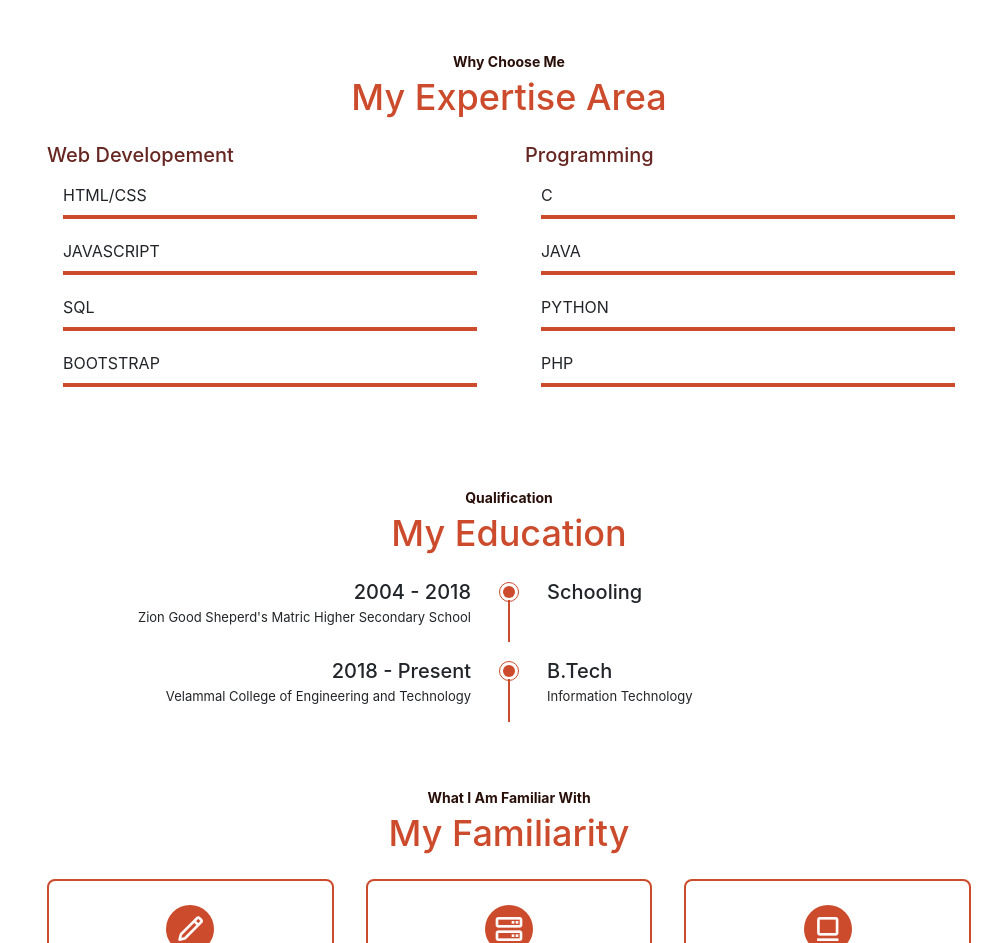
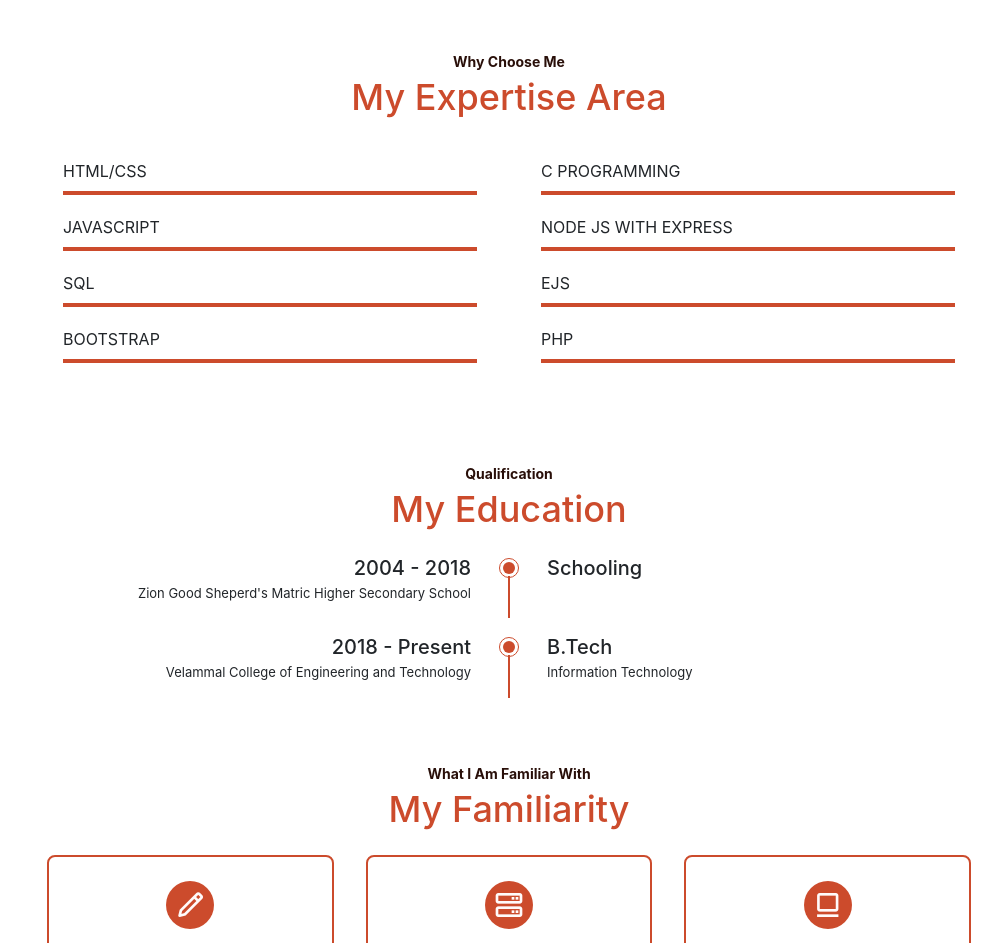
Before and after one commit to kameshbabuSV/Portfolio, a plain HTML site: page index.html in a window 1280 px wide. Shown: the part 1353-2296 px from the top of the page, without its empty margins (293-1280 px from the left). Drawn offline with nearby package versions, Linux system fonts and the light colour scheme.

Commit message:
Update index.html

```diff
--- a/index.html
+++ b/index.html
@@ -101,7 +101,7 @@
 
                 <div class="skills__container bd-grid">
                     <div class="skills__content">
-                        <h3 class="skills__subtitle">Web Developement</h3>
+                        <h3 class="skills__subtitle"></h3>
                         <div class="skills__data">
                             <span class="skills__name">Html/Css</span>
                             <span class="skills__number"></span>
@@ -124,19 +124,19 @@
                         </div>
                     </div>
                     <div class="skills__content">
-                        <h3 class="skills__subtitle">Programming</h3>
+                        <h3 class="skills__subtitle"></h3>
                         <div class="skills__data">
-                            <span class="skills__name">C</span>
+                            <span class="skills__name">C Programming</span>
                             <span class="skills__number"></span>
                             <span class="skills__bar skills__c"></span>
                         </div>
                         <div class="skills__data">
-                            <span class="skills__name">Java</span>
+                            <span class="skills__name">Node JS with Express</span>
                             <span class="skills__number"></span>
                             <span class="skills__bar skills__java"></span>
                         </div>
                         <div class="skills__data">
-                            <span class="skills__name">Python</span>
+                            <span class="skills__name">EJS</span>
                             <span class="skills__number"></span>
                             <span class="skills__bar skills__python"></span>
                         </div>
```
